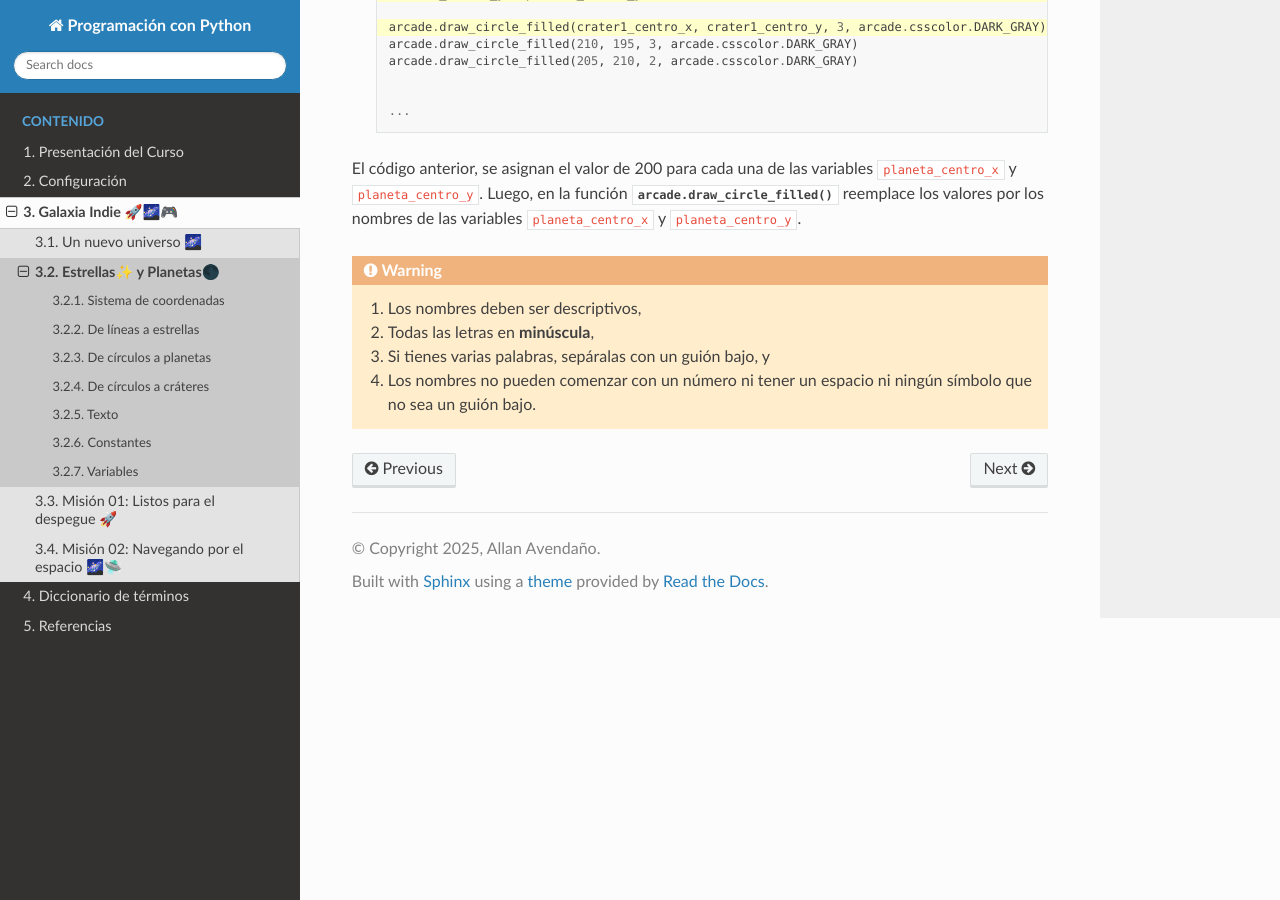
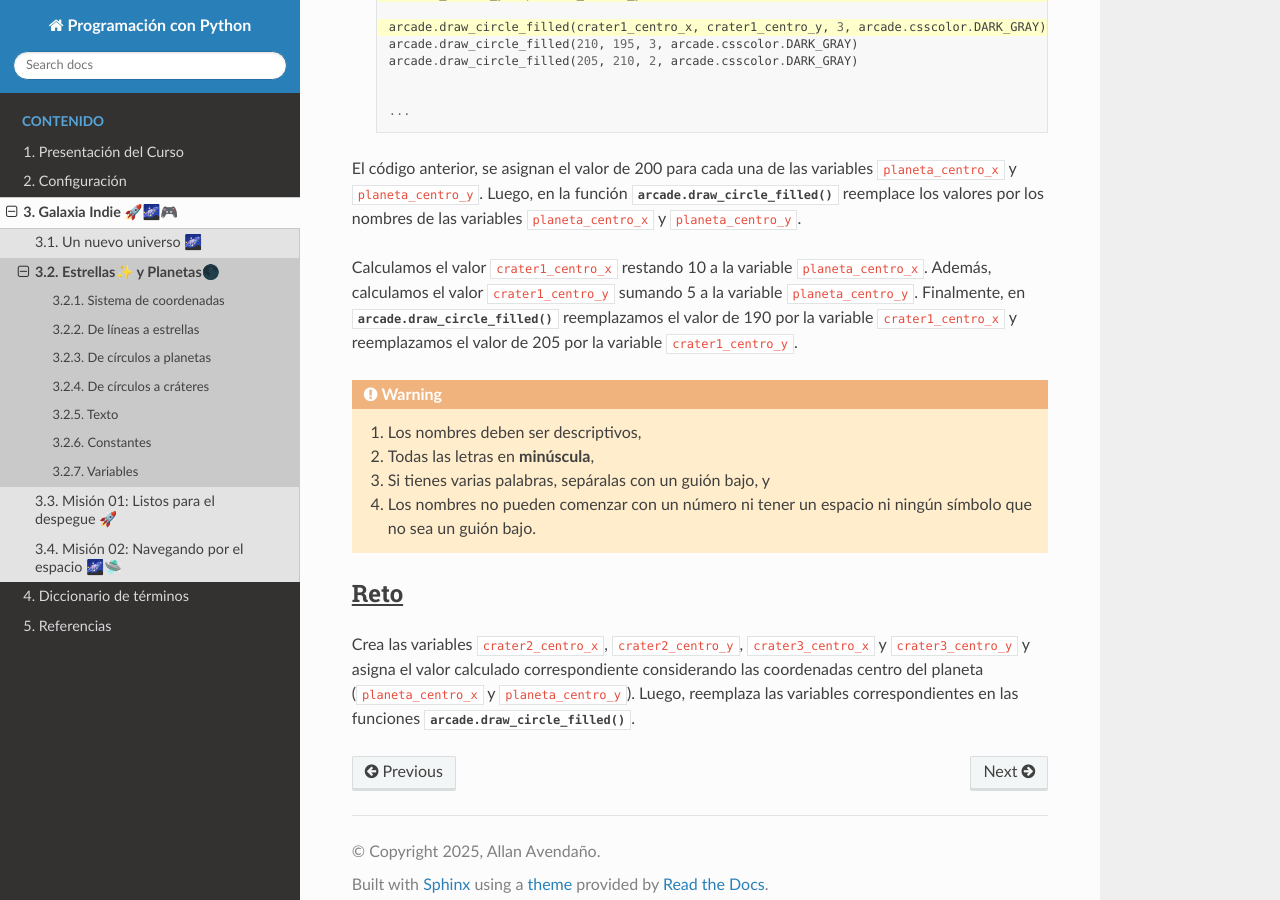
Before and after one commit to aavendan/programacion-python, a Sphinx documentation site: the page built from docs/source/sesiones/sesion02.rst, in a window 1280 px wide and 900 px high, scrolled down 5858 px. Built offline with Sphinx 7.4.7 and the Read the Docs theme 3.1.0, drawn with Linux system fonts in a browser that asks for light colours; some of the changed text lies outside the part shown.

Commit message:
challenge to vars

```diff
--- a/docs/source/sesiones/sesion02.rst
+++ b/docs/source/sesiones/sesion02.rst
@@ -321,9 +321,37 @@
 reemplace los valores por los nombres de las variables ``planeta_centro_x``
 y ``planeta_centro_y``.
 
+Calculamos el valor ``crater1_centro_x`` restando 10 a la variable
+``planeta_centro_x``. Además, calculamos el valor ``crater1_centro_y`` sumando 5
+a la variable ``planeta_centro_y``.
+Finalmente, en :py:func:`arcade.draw_circle_filled()` reemplazamos el valor
+de 190 por la variable ``crater1_centro_x`` y reemplazamos el valor de 205 por
+la variable ``crater1_centro_y``.
+
 .. warning::
 
     1. Los nombres deben ser descriptivos,
     2. Todas las letras en **minúscula**,
     3. Si tienes varias palabras, sepáralas con un guión bajo, y
     4. Los nombres no pueden  comenzar con un número ni tener un espacio ni ningún símbolo que no sea un guión bajo.
+
+.. rubric:: Reto
+  :heading-level: 2
+  :class: mi-clase-css
+
+Crea las variables ``crater2_centro_x``, ``crater2_centro_y``,
+``crater3_centro_x`` y ``crater3_centro_y`` y asigna el valor calculado
+correspondiente considerando las coordenadas centro del
+planeta (``planeta_centro_x`` y ``planeta_centro_y``).
+Luego, reemplaza las variables correspondientes en las funciones
+:py:func:`arcade.draw_circle_filled()`.
+
+.. admonition:: Clic aquí para ver una pista
+  :collapsible: closed
+
+  A continuación, la solución al reto anterior.
+
+  .. code-block:: python
+
+    ...
+    ...
```
Also changed, not shown: other parts of docs/source/sesiones/sesion02.rst (+1 -1 lines).
